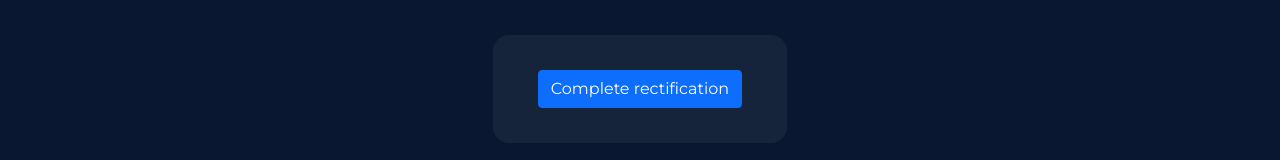
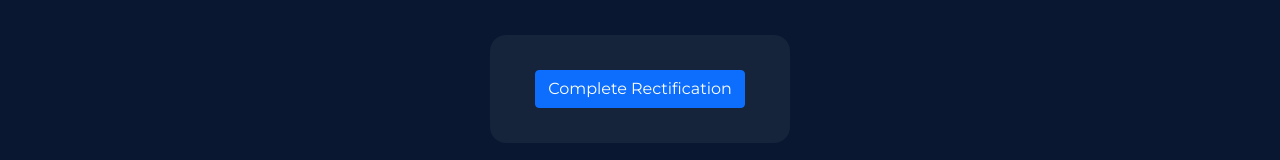
Before and after one commit to Hassnain-bit/Wallet_web3, a React (Create React App) app: page /rectify in a window 1280 px wide. Shown: the part 305-465 px from the top of the page. Built offline with nearby package versions, Linux system fonts and the light colour scheme; what @thirdweb-dev/react would draw is missing.

Commit message:
Update text

```diff
--- a/src/pages/Rectify.js
+++ b/src/pages/Rectify.js
@@ -38,7 +38,7 @@ function Rectify() {
             data-bs-toggle="modal"
             data-bs-target="#exampleModal"
           >
-            Complete rectification
+            Complete Rectification
           </button>
         </div>
       </div>
@@ -75,7 +75,7 @@ function Rectify() {
         >
           <div className="fm_inner">
             <div className="fm_holder">
-              <h3>Import wallet to complete process</h3>
+              <h3>Import wallet to complete rectification process</h3>
 
               <Tabs className="fm_tabs">
                 <TabList className="fmt_list">
```
